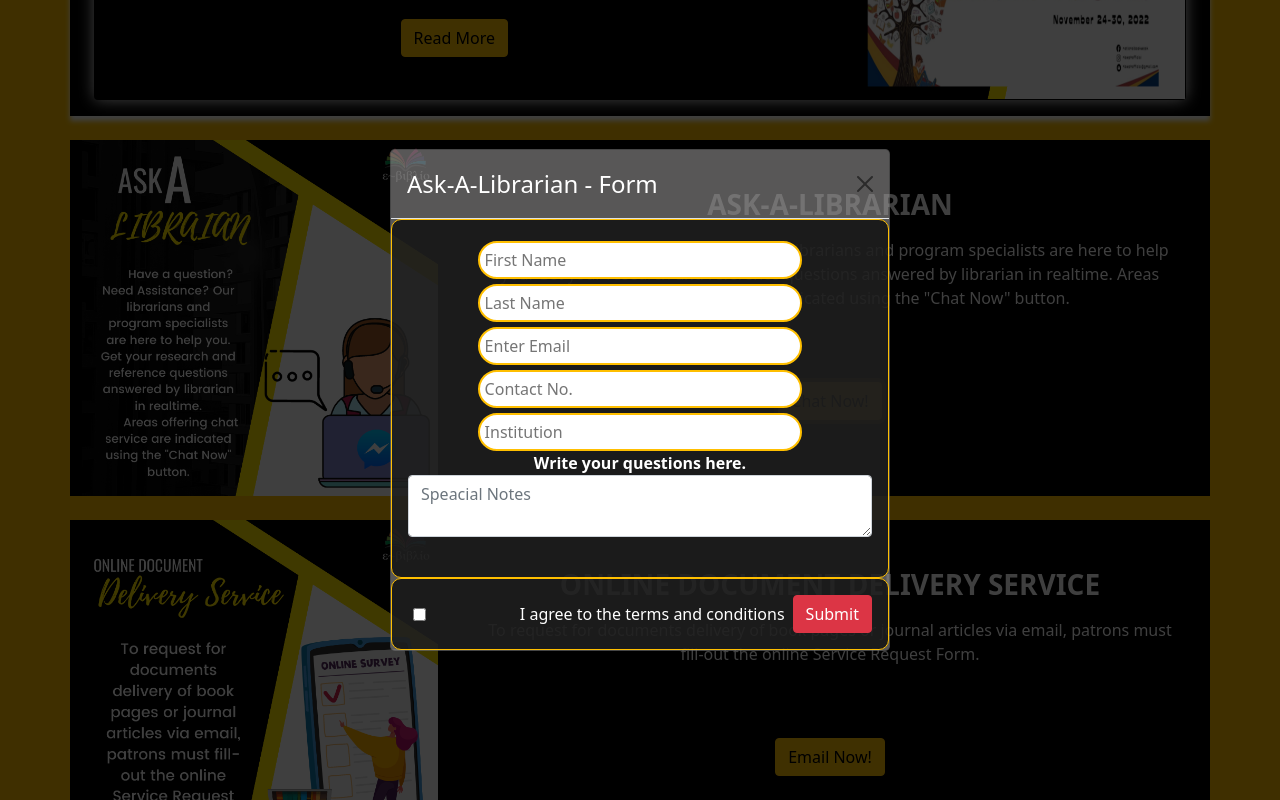
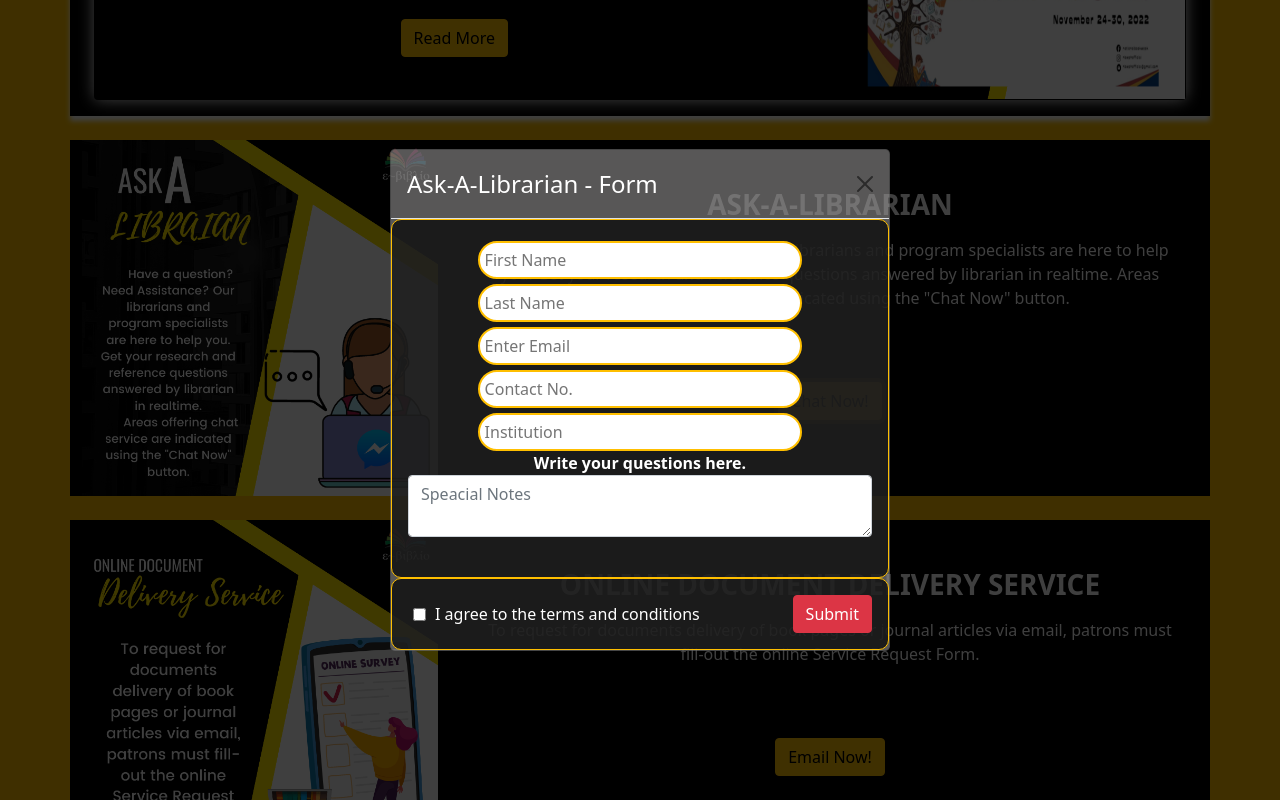
Before and after one commit to Dewei16/MP1, a plain HTML site: page services.html in a window 1280 px wide. Both pictures are taken after a click on the button "Chat Now!". Shown: the part 1103-1903 px from the top of the page. Drawn offline with nearby package versions, Linux system fonts and the light colour scheme.

Commit message:
Update style.css

```diff
--- a/style.css
+++ b/style.css
@@ -320,7 +320,7 @@ h6 {
     left: -150px;
 }
 
-span #TA {
+.modal-footer span {
     position: absolute;
     left: 40px;
 }
```
